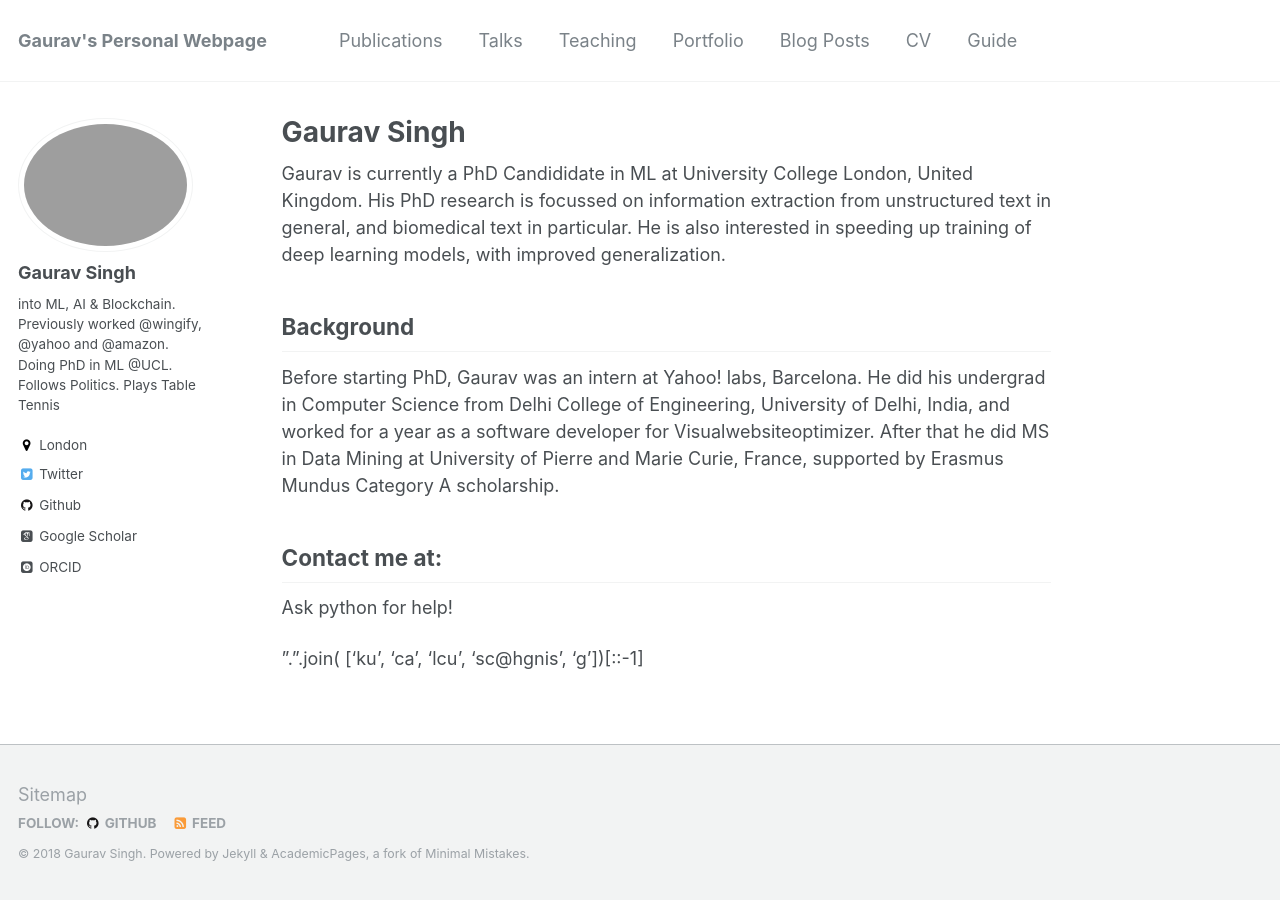
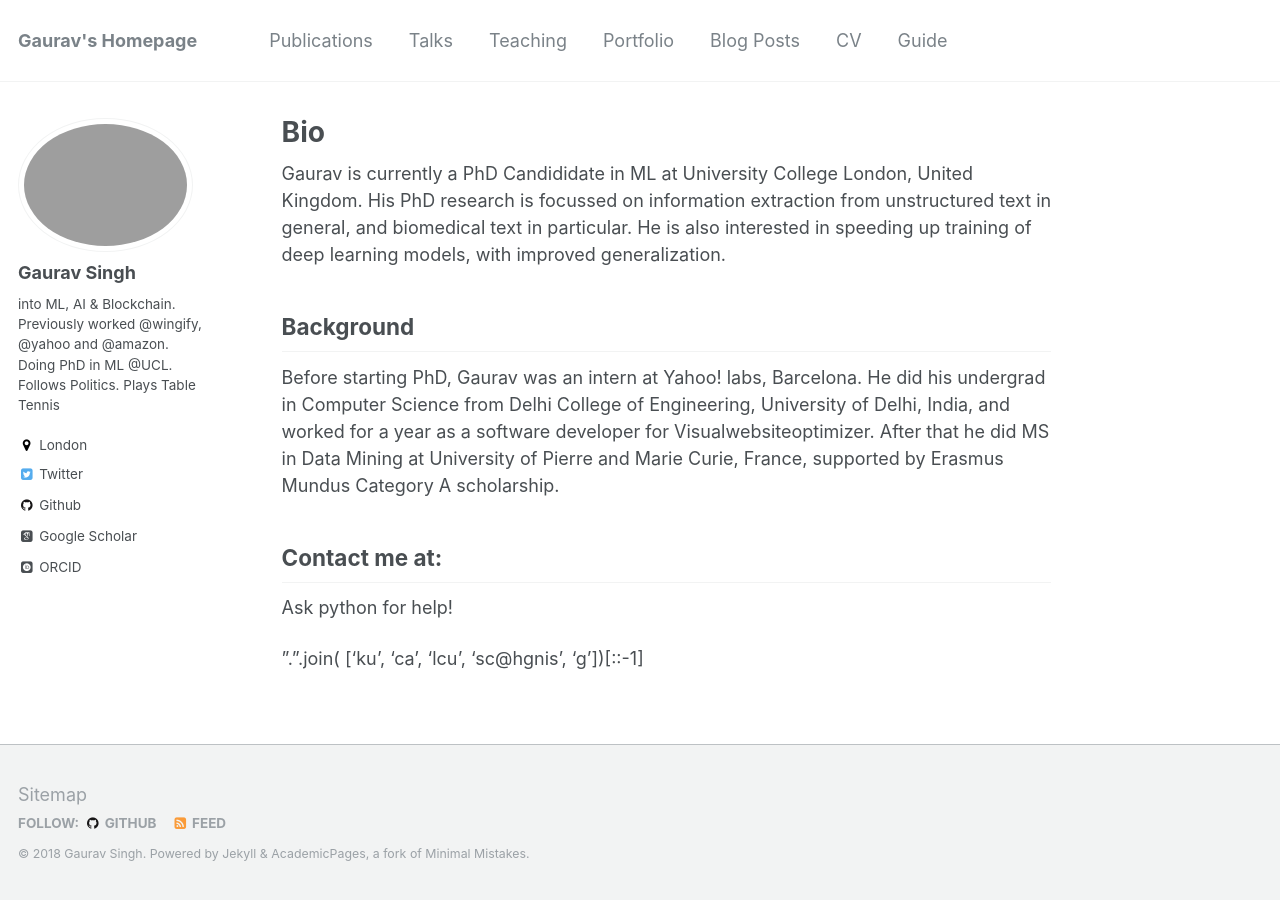
Before and after one commit to gauravsc/gauravsc.github.io, a Jekyll site: the page built from _pages/about.md, in a window 1280 px wide. Built offline with Jekyll 4.4.1, drawn with Linux system fonts in a browser that asks for light colours; some web fonts are replaced.

```diff
--- a/_config.yml
+++ b/_config.yml
@@ -7,7 +7,7 @@
 
 # Site Settings
 locale                   : "en-US"
-title                    : "Gaurav's Personal Webpage"
+title                    : "Gaurav's Homepage"
 title_separator          : "-"
 name                     : &name "Gaurav Singh"
 description              : &description "personal description"
--- a/_pages/about.md
+++ b/_pages/about.md
@@ -1,6 +1,6 @@
 ---
 permalink: /
-title: "Gaurav Singh"
+title: "Bio"
 excerpt: "About me"
 author_profile: true
 redirect_from:
```
